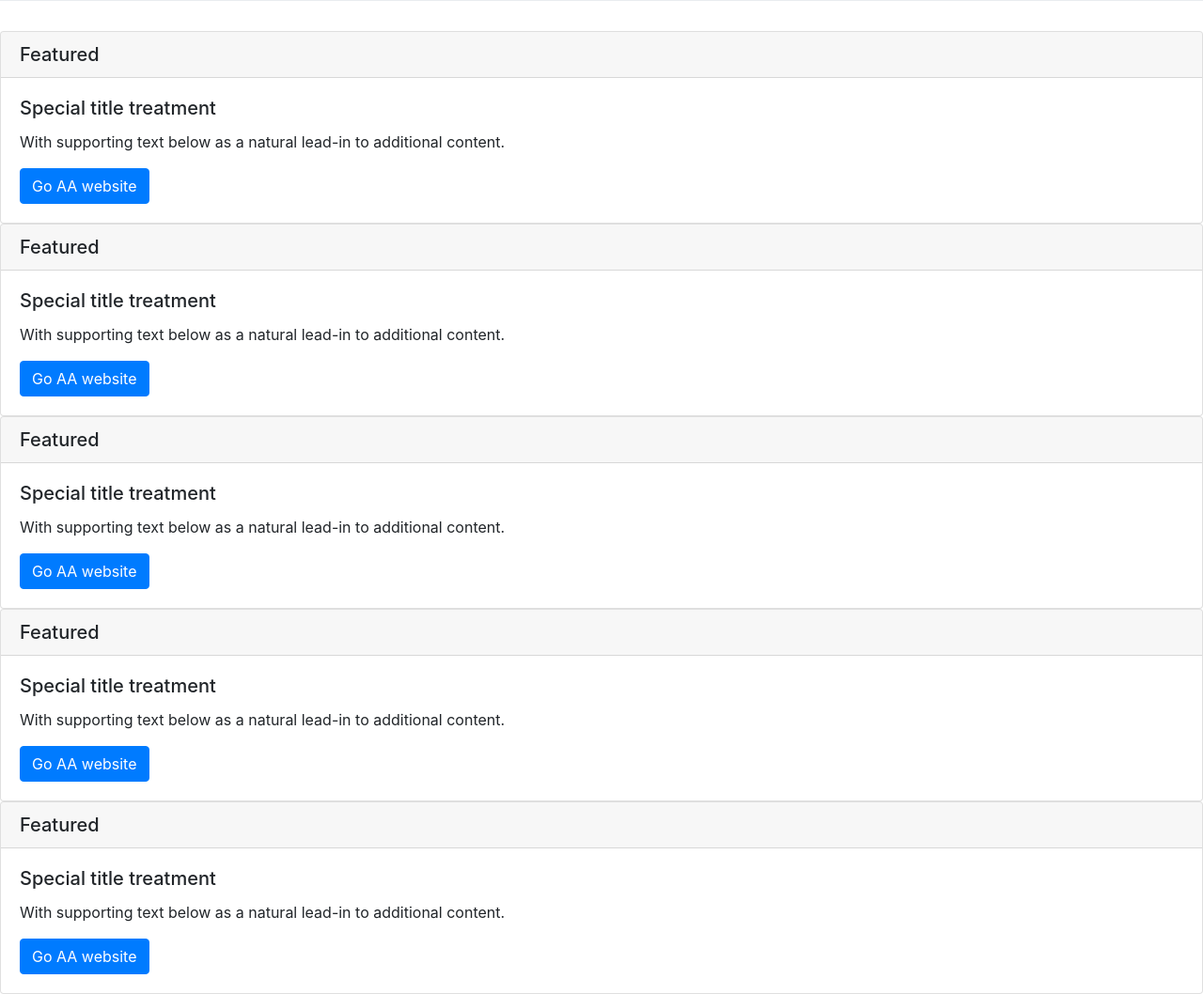
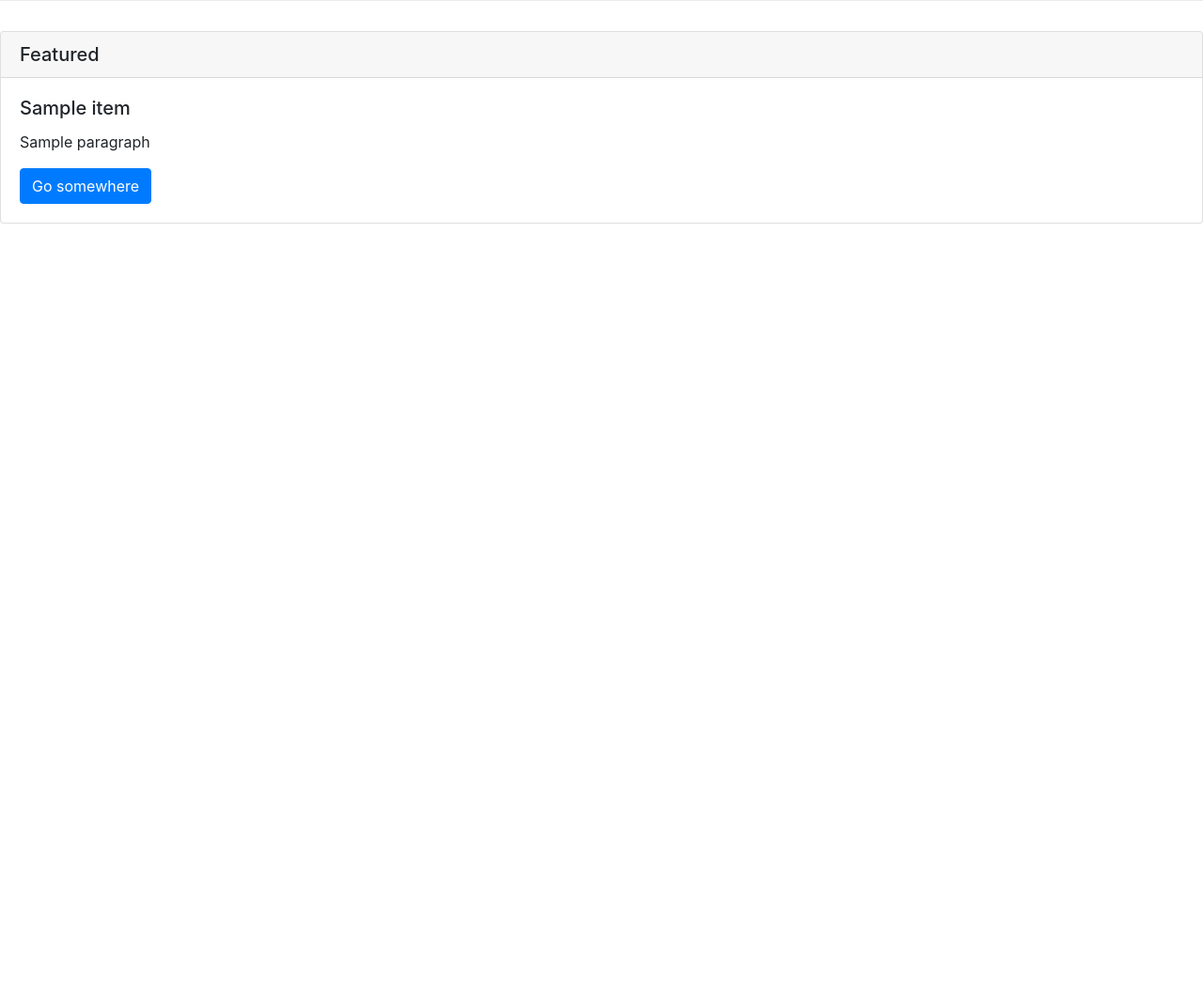
Before and after one commit to Piyushchy/web-scraping-2, a Django app: template AA/zoom/templates/zoom/index.html in a window 1280 px wide. Shown: the part 377-1435 px from the top of the page at 94% size. After the commit the page ends 615 px from the top, so only its background shows below. Run offline with Django 5.2, Linux system fonts and the light colour scheme; the template is opened without the code that fills it: most values are stand-ins (such as "Sample title", 1, 10 or a date in 2020); parts of the project's set-up code (start-up, migrations or seed data) failed here and were passed over; some libraries are stand-ins or nearby versions.

Commit message:
title and link ui

```diff
--- a/AA/zoom/templates/zoom/index.html
+++ b/AA/zoom/templates/zoom/index.html
@@ -140,47 +140,20 @@
       </div>
       </div>
       <!-- links  -->
-      <div class="card">
-        <h5 class="card-header">Featured</h5>
-        <div class="card-body">
-          <h5 class="card-title">Special title treatment</h5>
-          <p class="card-text">With supporting text below as a natural lead-in to additional content.</p>
-          <a href="#" class="btn btn-primary" id="link1">Go AA website</a>
-        </div>
-      </div>
-      <div class="card">
-        <h5 class="card-header">Featured</h5>
-        <div class="card-body">
-          <h5 class="card-title">Special title treatment</h5>
-          <p class="card-text">With supporting text below as a natural lead-in to additional content.</p>
-          <a href="#" class="btn btn-primary" id="link2">Go AA website</a>
-        </div>
-      </div>
-      <div class="card">
-        <h5 class="card-header">Featured</h5>
-        <div class="card-body">
-          <h5 class="card-title">Special title treatment</h5>
-          <p class="card-text">With supporting text below as a natural lead-in to additional content.</p>
-          <a href="#" class="btn btn-primary" id="link3">Go AA website</a>
-        </div>
-      </div>
-      <div class="card">
-        <h5 class="card-header">Featured</h5>
-        <div class="card-body">
-          <h5 class="card-title">Special title treatment</h5>
-          <p class="card-text">With supporting text below as a natural lead-in to additional content.</p>
-          <a href="#" class="btn btn-primary" id="link4">Go AA website</a>
-        </div>
-      </div>
-      <div class="card">
-        <h5 class="card-header">Featured</h5>
-        <div class="card-body">
-          <h5 class="card-title">Special title treatment</h5>
-          <p class="card-text">With supporting text below as a natural lead-in to additional content.</p>
-          <a href="#" class="btn btn-primary" id="link5">Go AA website</a>
-        </div>
-      </div>
+<!-- links  -->
+<!-- links  -->
 
+{% for item in content %}
+<div class="card">
+  <h5 class="card-header">Featured</h5>
+  <div class="card-body">
+    <h5 class="card-title">{{item.title}}</h5>
+    <p class="card-text">{{item.paragraph}}</p>
+    <a href="{{ item.link }}" class="btn btn-primary">Go somewhere</a>
+  </div>
+</div>
+
+{% endfor %}
     <!-- Optional JavaScript -->
     <!-- jQuery first, then Popper.js, then Bootstrap JS -->
     <script src="https://code.jquery.com/jquery-3.3.1.slim.min.js" integrity="sha384-q8i/X+965DzO0rT7abK41JStQIAqVgRVzpbzo5smXKp4YfRvH+8abtTE1Pi6jizo" crossorigin="anonymous"></script>
```
Also changed, not shown: AA/zoom/views.py (+19 -19 lines).
